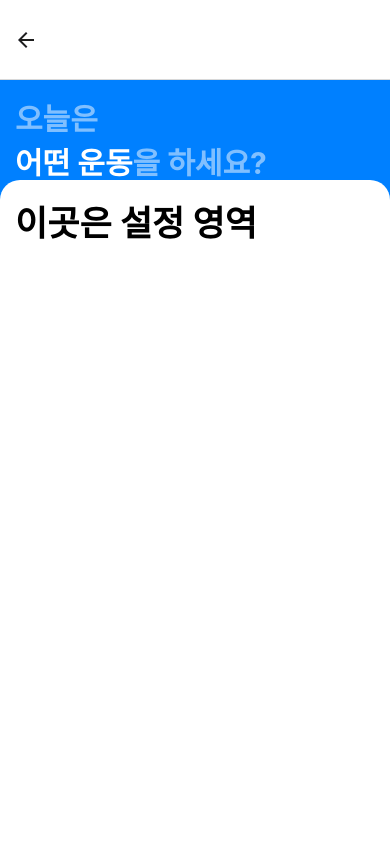
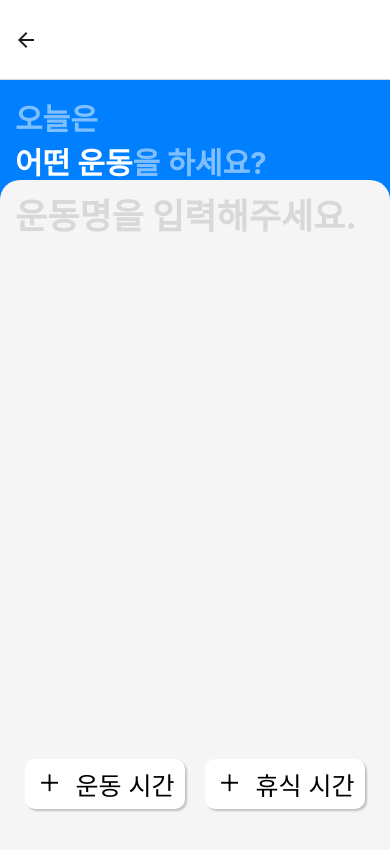
Before and after one commit to seungyeonkk/kuzal-exercise, a React Native app: screen /TimerSetting in a window 390 px wide. Shown: the top 850 px of the page. Built offline with nearby package versions, Linux system fonts and the light colour scheme.

Commit message:
add timer button and input box

```diff
--- /dev/null
+++ b/app/components/buttons/TimerButton.js
@@ -0,0 +1,40 @@
+import React from "react";
+import styled from "styled-components/native";
+import { TouchableOpacity, Text } from "react-native";
+import Icon from "react-native-vector-icons/Ionicons";
+
+const ButtonView = styled.View`
+    flex-direction: row;
+    align-items: center;
+    flex: 1;
+    background-color: #ffffff;
+    border-radius: 10px;
+    padding: 10px;
+    shadow-color: #4d4d4d;
+    shadow-offset: 2px 2px;
+    shadow-opacity: 0.3;
+    shadow-radius: 2px;
+`;
+
+const Title = styled.Text`
+    font-size: 25px;
+    color: #000000;
+    margin-left: 10px;
+`;
+
+const TimerButton = props => {
+
+    // title, icon, onPress
+
+
+    return (
+        <TouchableOpacity>
+            <ButtonView>
+                <Icon name='add' size={30} color={'#000000'}/>
+                <Title>{props.title}</Title>
+            </ButtonView>
+        </TouchableOpacity>
+    );
+}
+
+export default TimerButton;
--- a/app/pages/TimerSetting.js
+++ b/app/pages/TimerSetting.js
@@ -1,17 +1,39 @@
 import React, { useRef } from "react";
 
 import styled from "styled-components/native";
-import { Animated, StyleSheet } from 'react-native';
+import { Animated, StyleSheet, TextInput, Text } from 'react-native';
+import TimerButton from "../components/buttons/TimerButton";
 
 const Container = styled.View`
     flex: 1;
 `;
 
-const TopContainer = styled.View`
+const BackGroundContainer = styled.View`
     flex: 1;
     background-color: #0080FF;
     padding: 15px;
 `;
+
+const ContentContainer = styled.View`
+    flex: 1;
+    padding: 15px;
+`;
+
+const ScrollContainer = styled.ScrollView`
+    flex: 3;
+    margin-top: 10px;
+`;
+
+const ButtonGroupContainer = styled.View`
+    flex: 1;
+`;
+
+const ButtonGroup = styled.View`
+    flex-direction: row;
+    justify-content: space-around;
+    height: 50px;
+`;
+
 const Row = styled.View`
     flex-direction: row;
 `;
@@ -26,32 +48,22 @@ const NormalText = styled.Text`
     font-size: 30px;
     font-weight: bold;
 `;
-const ExerciseText = styled.Text`
+
+const ExerciseTitleInput = styled.TextInput.attrs({
+    placeholderTextColor: '#D8D8D8'
+})`
     color: #000000;
     font-size: 35px;
     font-weight: bold;
-`;
-
-const BottomContainer = styled.View`
-    flex: 1;
-    padding: 15px;
-`;
+`
 
 const TimerSetting = () => {
-
-    const flexAnimation = useRef(new Animated.Value(500)).current;
+    const [value, onChangeText] = React.useState('');
+    const ContentAnimation = useRef(new Animated.Value(500)).current;
 
     const showBottomContainer = () => {
-       /*
-       이것은 따로 정리 예정
-       Animated.timing(flexAnimation, {
-            toValue: 100,
-            duration: 300,
-            useNativeDriver: false
-        }).start();
-        */
         Animated.spring (
-            flexAnimation, {
+            ContentAnimation, {
                 toValue : 100,
                 friction : 8,
                 tension : 70,
@@ -63,7 +75,7 @@ const TimerSetting = () => {
 
     return (
         <Container>
-            <TopContainer>
+            <BackGroundContainer>
                 <Row>
                     <NormalText>오늘은</NormalText>
                 </Row>
@@ -71,11 +83,27 @@ const TimerSetting = () => {
                     <HighlightText>어떤 운동</HighlightText>
                     <NormalText>을 하세요?</NormalText>
                 </Row>
-            </TopContainer>
-            <Animated.View style={[{top: flexAnimation}, styles.animatedView]}>
-                <BottomContainer>
-                    <ExerciseText>이곳은 설정 영역</ExerciseText>
-                </BottomContainer>
+            </BackGroundContainer>
+            <Animated.View style={[{top: ContentAnimation}, styles.animatedView]}>
+                <ContentContainer>
+                    {/* 운동명 입력 input -> 컴포넌트로? */}
+                    <ExerciseTitleInput
+                        placeholder={"운동명을 입력해주세요."}
+                        onChangeText={text => onChangeText(text)}
+                        value={value}
+                    />
+                    <ScrollContainer contentInset={{bottom: 5, top: 5}}>
+                        {/* 운동시간, 휴식시간 목록 */}
+
+                    </ScrollContainer>
+                    {/* 운동시간, 휴식시간 추가 버튼 그룹 */}
+                    <ButtonGroupContainer>
+                        <ButtonGroup>
+                            <TimerButton title="운동 시간"></TimerButton>
+                            <TimerButton title="휴식 시간"></TimerButton>
+                        </ButtonGroup>
+                    </ButtonGroupContainer>
+                </ContentContainer>
             </Animated.View>
         </Container>
     );
@@ -89,7 +117,7 @@ const styles = StyleSheet.create({
         height: '100%',
         borderTopLeftRadius: 20,
         borderTopRightRadius: 20,
-        backgroundColor: '#ffffff'
+        backgroundColor: '#f5f5f5'
     }
 
 });
--- a/package.json
+++ b/package.json
@@ -20,6 +20,7 @@
     "react-native-reanimated": "~2.2.0",
     "react-native-safe-area-context": "3.2.0",
     "react-native-screens": "~3.4.0",
+    "react-native-vector-icons": "^8.1.0",
     "react-native-web": "~0.13.12",
     "styled-components": "^5.3.1"
   },
```
Also changed, not shown: setting/setting.txt, 1 other file (tests, documents, lock files or other folders).
